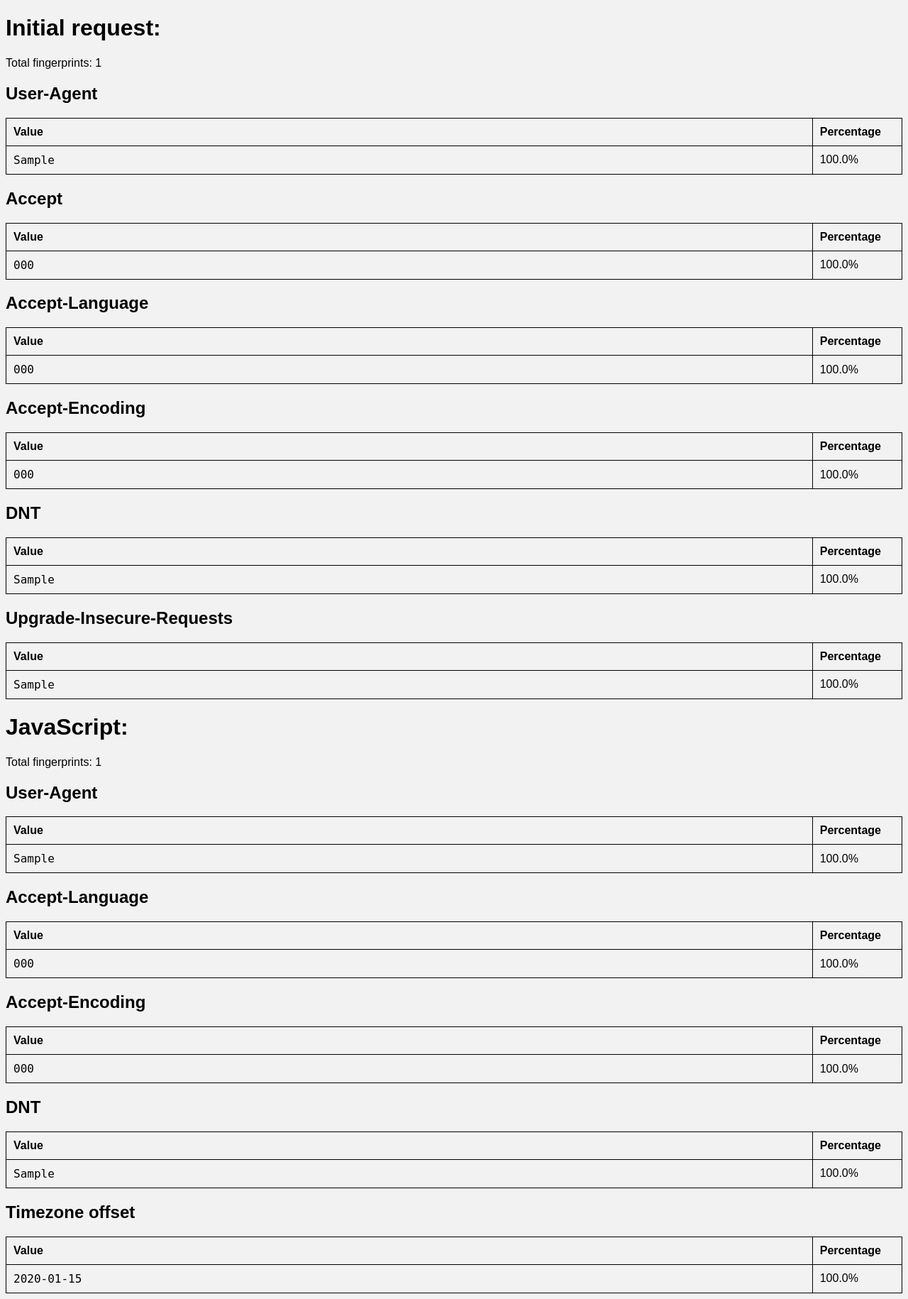
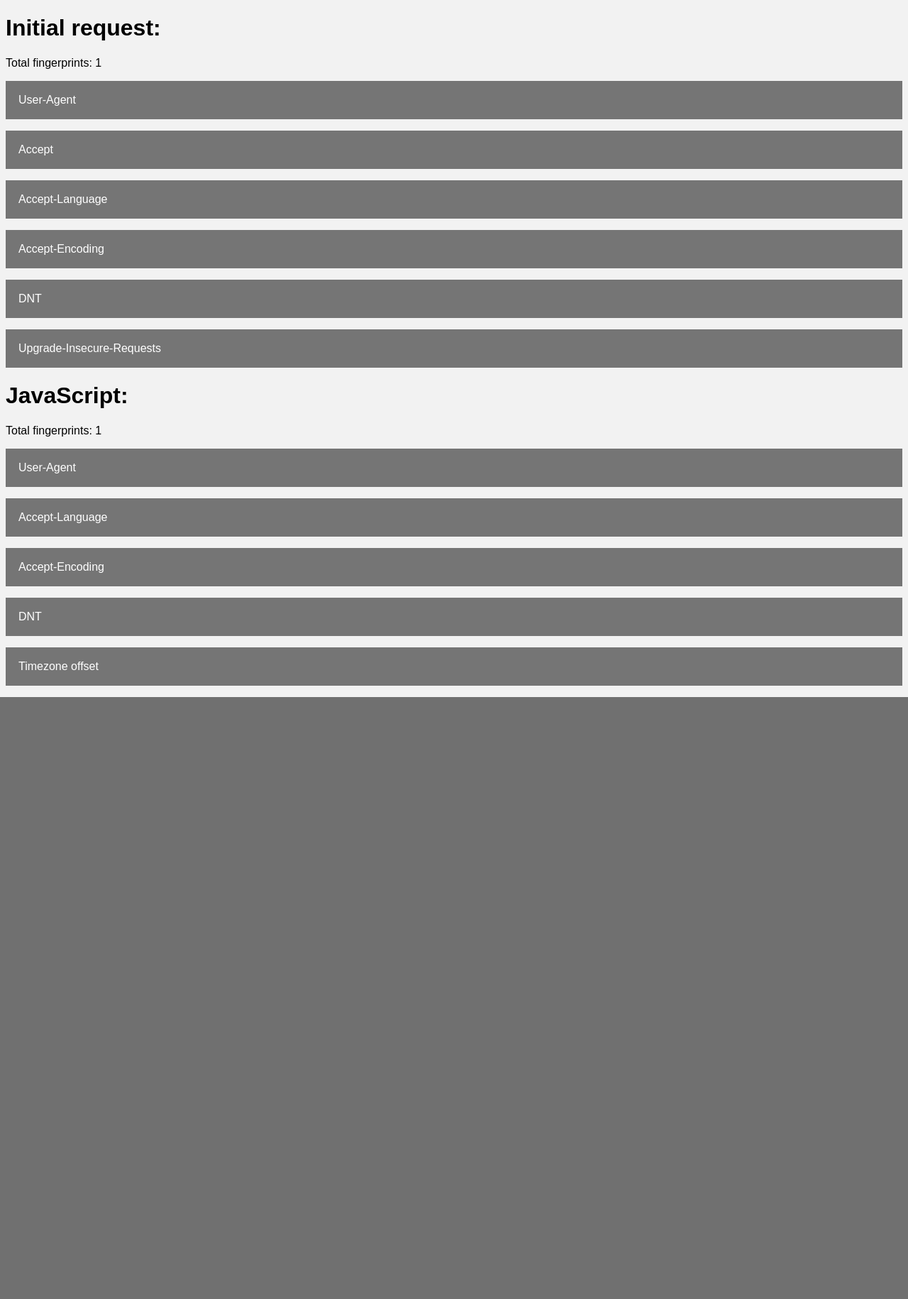
Before and after one commit to jtherrmann/fingerprint, a Flask app: page /stats in a window 1280 px wide. Shown: the part 26-1856 px from the top of the page at 71% size. After the commit the page ends 1008 px from the top, so only its background shows below. Run offline with Flask 2, Linux system fonts and the light colour scheme; tables that the repository leaves empty hold one stand-in row (values such as "Sample post").

Commit message:
Make stats tables collapsible

```diff
--- /dev/null
+++ b/fingerprint/static/stats.js
@@ -0,0 +1,18 @@
+// https://www.w3schools.com/howto/howto_js_collapsible.asp
+
+function statsButtonHandler() {
+    let content = this.nextElementSibling;
+    if (content.style.display == 'block') {
+        content.style.display = 'none';
+    } else {
+        content.style.display = 'block';
+    }
+}
+
+
+$(document).ready(function() {
+    let buttons = $('.stats-button');
+    for (let i in buttons) {
+        buttons[i].onclick = statsButtonHandler;
+    }
+});
--- a/fingerprint/static/style.css
+++ b/fingerprint/static/style.css
@@ -75,3 +75,27 @@ th {
 .tooltip:hover .tooltiptext-left, .tooltip:hover .tooltiptext-right {
     visibility: visible;
 }
+
+/* https://www.w3schools.com/howto/howto_js_collapsible.asp */
+
+.stats-button {
+    background-color: #757575;
+    color: white;
+
+    border: none;
+    cursor: pointer;
+    display: block;
+    font-size: inherit;
+    outline: none;
+    padding: 18px;
+    text-align: left;
+    width: 100%;
+}
+
+.stats-button:hover {
+    background-color: #555;
+}
+
+.stats-table {
+    display: none;
+}
--- a/fingerprint/templates/stats.html
+++ b/fingerprint/templates/stats.html
@@ -1,6 +1,12 @@
 {% extends 'base.html' %}
 
 {% block title %}Stats{% endblock %}
+
+
+{% block script %}
+<script src="https://ajax.googleapis.com/ajax/libs/jquery/3.3.1/jquery.min.js"></script>
+<script src="/static/stats.js"></script>
+{% endblock %}
 
 
 {% macro stats(header, stats, total) -%}
@@ -10,8 +16,10 @@
 <p>Total fingerprints: {{ total }}</p>
 
 {% for col in stats %}
-<h2>{{ format_database_column_name(col) }}</h2>
 
+<button type="button" class="stats-button">{{ format_database_column_name(col) }}</button>
+
+<div class="stats-table">
   <table>
     <tr>
       <th>Value</th>
@@ -26,6 +34,10 @@
     {% endfor %}
 
   </table>
+</div>
+
+<!-- vertical space -->
+<p></p>
 
 {% endfor %}
 
```
Lines whose indentation alone changed are shown as unchanged.
